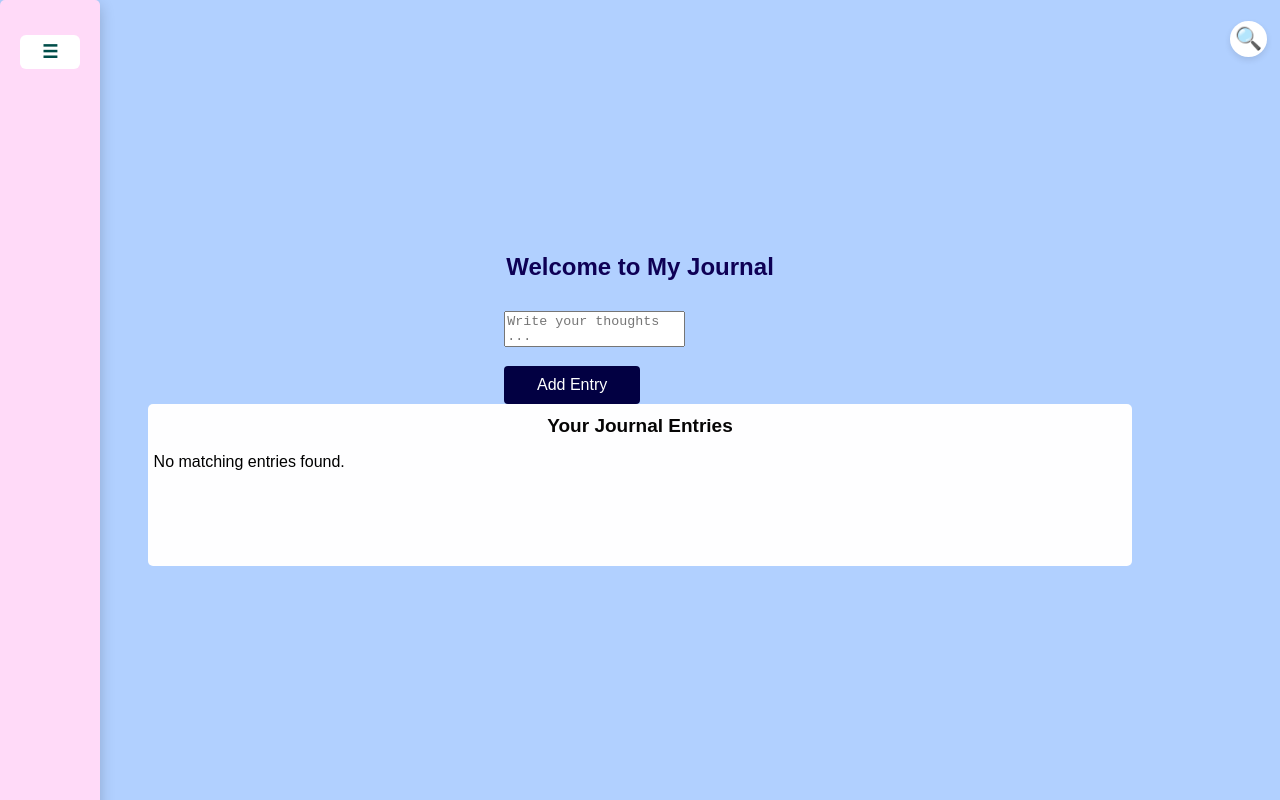
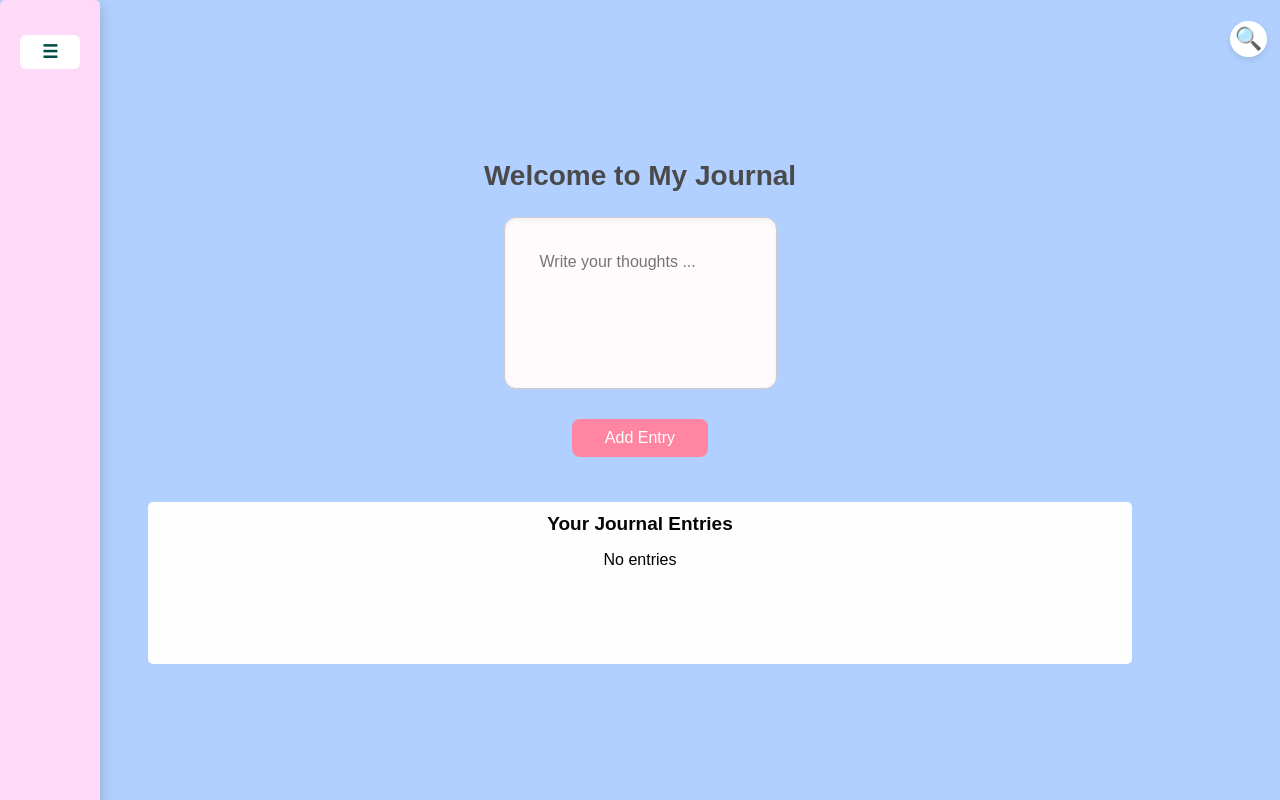
Before and after one commit to arpangreat/myjournal-app, a React (Create React App) app in the folder ui/: page /Homepage in a window 1280 px wide. Built offline with nearby package versions, Linux system fonts and the light colour scheme.

Commit message:
Added myjournal-app files

```diff
--- a/ui/src/Homepage.css
+++ b/ui/src/Homepage.css
@@ -81,16 +81,59 @@ body {
   flex-direction: column; /* For top menu + content layout */
   justify-content: center;
   align-items: center;
+  margin: 0 auto;
   height: 100vh;
   width: 100vw;
   padding: 2rem;
   border-radius: 0%;
   box-sizing: border-box;
   background-color: #b1d0ff;
-  font-family: "Poppins", sans-serif;
+  font-family: 'Comic Neue', cursive, sans-serif;
   position: relative;
-  overflow: hidden;;
+  overflow: hidden;
+  box-shadow: 0 8px 20px rgba(0, 0, 0, 0.08);
 }
+/*heading welcome to my journals*/
+.homepage-content h2{
+  text-align: center;
+  font-size: 28px;
+  color: #4a4a4a;
+  margin-bottom: 25px;
+}
+.entry-box {
+  display: flex;
+  flex-direction: column;
+  gap: 15px;
+  margin-bottom: 45px;
+}
+.entry-box textarea {
+  resize: none;
+  min-height: 100px;
+  padding: 35px;
+  font-size: 16px;
+  border-radius: 12px;
+  border: 1px solid #ccc;
+  background-color: #fffafc;
+  box-shadow: inset 0 2px 5px rgba(48, 34, 34, 0.05);
+  font-family: 'Comic Neue', cursive, sans-serif;
+}
+
+.entry-box button {
+  align-self: center;
+  background-color: #ff85a2;
+  color: white;
+  padding: 10px 20px;
+  border: none;
+  border-radius: 8px;
+  cursor: pointer;
+  font-size: 16px;
+  transition: background-color 0.3s ease;
+}
+
+.entry-box button:hover {
+ background-color: #ff5e8e;
+}
+
 /* Entries Section */
 .entries {
   height: 300px;
@@ -102,7 +145,6 @@ body {
   box-sizing: content-box;
   border-radius: 5px;
 }
-
 
 /* Custom Scrollbar Styling (Optional) */
 .entries::-webkit-scrollbar {
@@ -121,16 +163,19 @@ body {
 textarea {
   resize: none;
 }
+
 h2 {
   text-align: center;
   color: #000000;
 }
+
 h3 {
   color: #060505;
   text-align: center;
   font-size: 19px;
   margin-top: 5px; margin-bottom: 5px;
 }
+
 ul {
   list-style: none;
   padding: 0;
@@ -138,7 +183,7 @@ ul {
 }
 
 li {
-  background: #ffffff;
+  background: #ffffff;  /*entered entry box edit*/
   padding: 5px;
   margin: 10px 0;
   border-radius: 8px;
@@ -149,12 +194,14 @@ li {
   transition: transform 0.2s ease-in-out;
 }
 
+p{
+  text-align: center;
+}
+
 li:hover {
   transform: scale(1.01);
   background-color: #fff7fb;
 }
-
-
 
 /* 🔹 Logout Confirmation Modal */
 .logout-modal {
@@ -163,16 +210,16 @@ li:hover {
   left: 50%;
   transform: translate(-50%, -50%);
   background: white;
-  padding: 30px;
+  padding: 40px;
   border-radius: 8px;
   text-align: center;
-  box-shadow: 0 5px 15px rgba(0, 0, 0, 0.2);
+  box-shadow: 0 5px 22px rgba(0, 0, 0, 0.2);
   z-index: 999; /* High value ensures it appears above everything */
   width: 150px; /* Adjust width for better visibility */
 }
 
 .logout-modal p {
-  font-size: 18px;
+  font-size: 22px;
   margin-bottom: 20px;
 }
 
@@ -192,6 +239,7 @@ li:hover {
   background: green;
   color: white;
 }
+
 /* Toggle Dark Mode */
 .dark-mode-toggle {
   display: flex;
@@ -223,11 +271,11 @@ li:hover {
   bottom: 0;
   background-color: #ccc;
   transition: 0.4s;
-  border-radius: 18px;
+  border-radius: 8px;
 }
 
 input:checked + .slider {
-  background-color: #007bff;
+  background-color: #439eff;
 }
 
 .slider::before {
@@ -248,7 +296,7 @@ input:checked + .slider::before {
 
 /* Dark Mode */
 .dark-mode {
-  background-color: #1d1f21;
+  background-color: #212326;
 }
 
 .dark-mode .sidebar {
--- a/ui/src/Homepage.js
+++ b/ui/src/Homepage.js
@@ -125,7 +125,7 @@ const handleDeleteEntry = (index) => {
     ))}
   </ul>
 ) : (
-  <p>No matching entries found.</p>
+  <p>No entries </p>
 )}
 
         </div>
```
